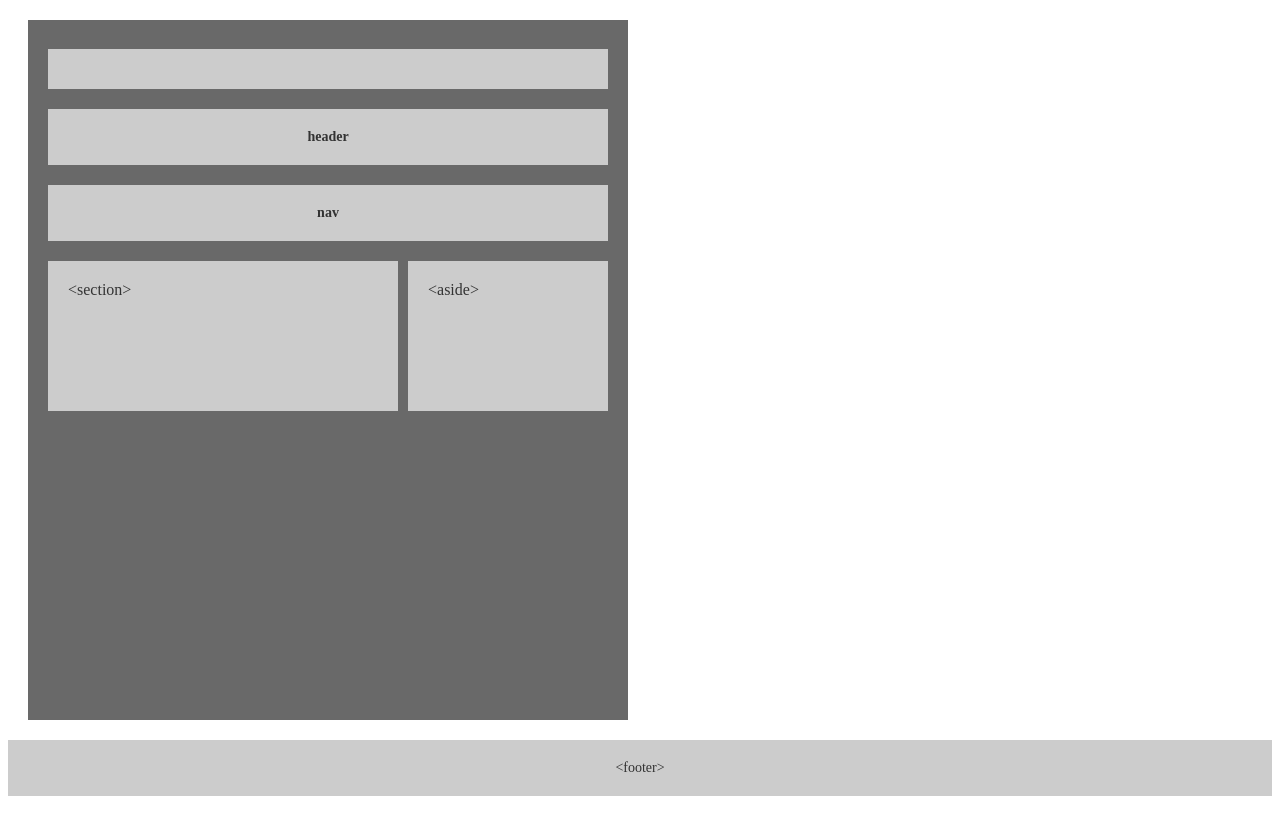
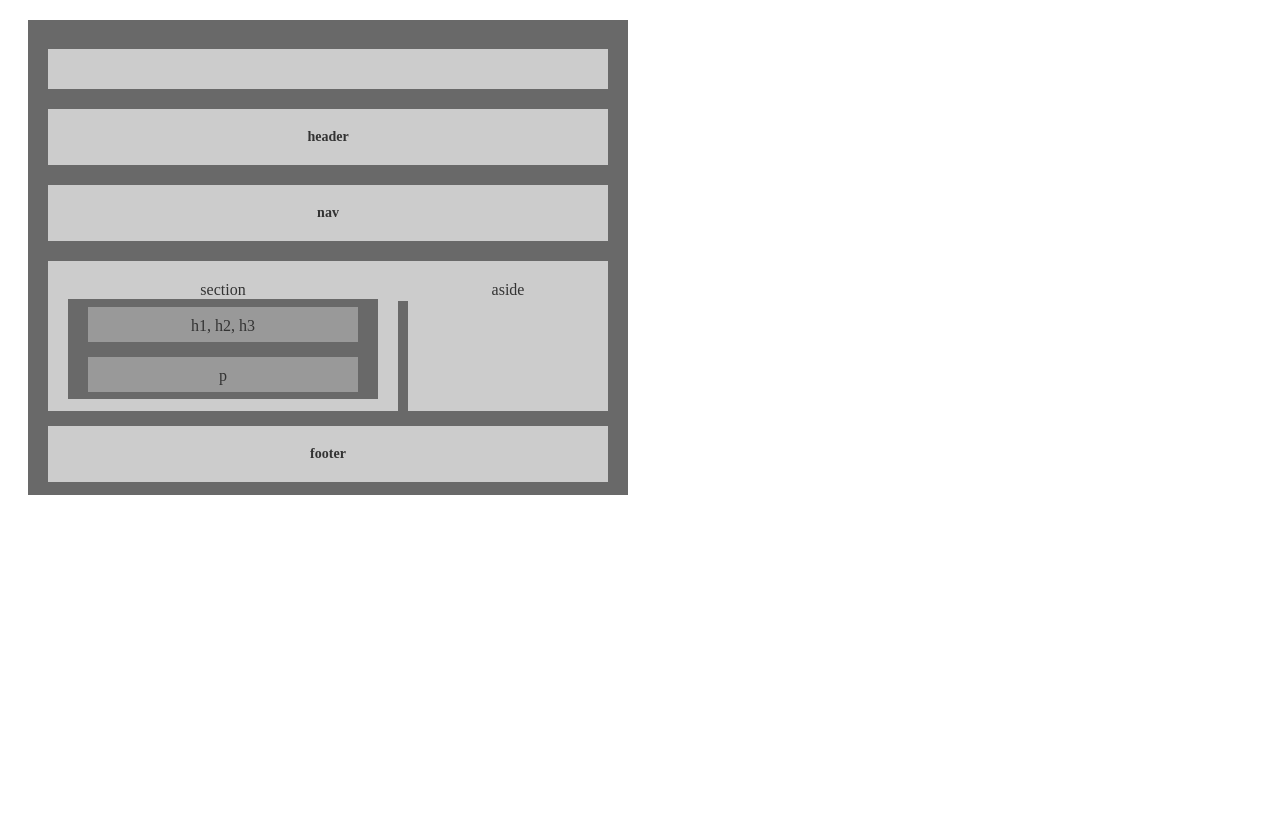
Before and after one commit to mhirschmannAAA/HW-Wireframe, a plain HTML site: page index.html in a window 1280 px wide. Drawn offline with Linux system fonts and the light colour scheme.

Commit message:
finished basic homework

```diff
--- a/index.html
+++ b/index.html
@@ -21,32 +21,33 @@
             </h2>
 
             <div>
-                <section>
-                    <section class="sec1">
-                        &lt;section&gt;
-                        </section>
-                    <aside class="aside">
-                        &lt;aside&gt;
-                    </aside>
+                <div>
+                    <div class="sec1">section
+                        <!-- relatively positioned div -->
+                        <div id="relative">
+                            &lt;article&gt;
 
+                            <!-- a div positioned absolutely in the relative div -->
+                            <div id="absolute">h1, h2, h3</div>
 
-                </section>
+                            <div id="absoluteB">p</div>
+                        </div>
 
+                    </div>
 
+                    <aside class="aside">aside</aside>
+                </div>
             </div>
 
-
+        <h1 class="h1">
+            <h1 class="foot">footer</h1>
+        </h1>
 
         </div>
 
-        <footer class="foot">
-                &lt;footer&gt;
-         </footer>
+
 
     </div>
 
 </body>
-
-
-
 </html>
--- a/style.css
+++ b/style.css
@@ -29,7 +29,7 @@
 
   .wrapper {
     width: 600px;
-    height: 700px;
+    height: 475px;
     padding: 20px;
     margin: 20px;
     background-color: dimgray;
@@ -40,6 +40,7 @@
     margin-bottom: 20px;
     color: #333;
     background-color: #ccc;
+    text-align: center;
     float: right;
     width: 200px;
     height: 150px;
@@ -49,6 +50,7 @@
     margin-bottom: 20px;
     color: #333;
     background-color: #ccc;
+    text-align: center;
     float: left;
     width: 350px;
     height: 150px;
@@ -56,9 +58,37 @@
 
   .foot {
     padding: 20px;
+    margin-top: 125px;
     margin-bottom: 20px;
     color: #333;
     background: #ccc;
     text-align: center;
     font-size: 14px;
   }
+
+  #relative {
+    position: relative;
+    height: 100px;
+    padding: 20px;
+    margin-bottom: 20px;
+    text-align: center;
+    background: dimgray;
+  }
+
+  #absolute {
+    position: relative;
+    bottom: 30px;
+    padding: 10px;
+    height: 35px;
+    text-align: center;
+    background: #999;
+  }
+
+  #absoluteB {
+    position: relative;
+    bottom: 15px;
+    padding: 10px;
+    height: 35px;
+    text-align: center;
+    background: #999;
+  }
```
